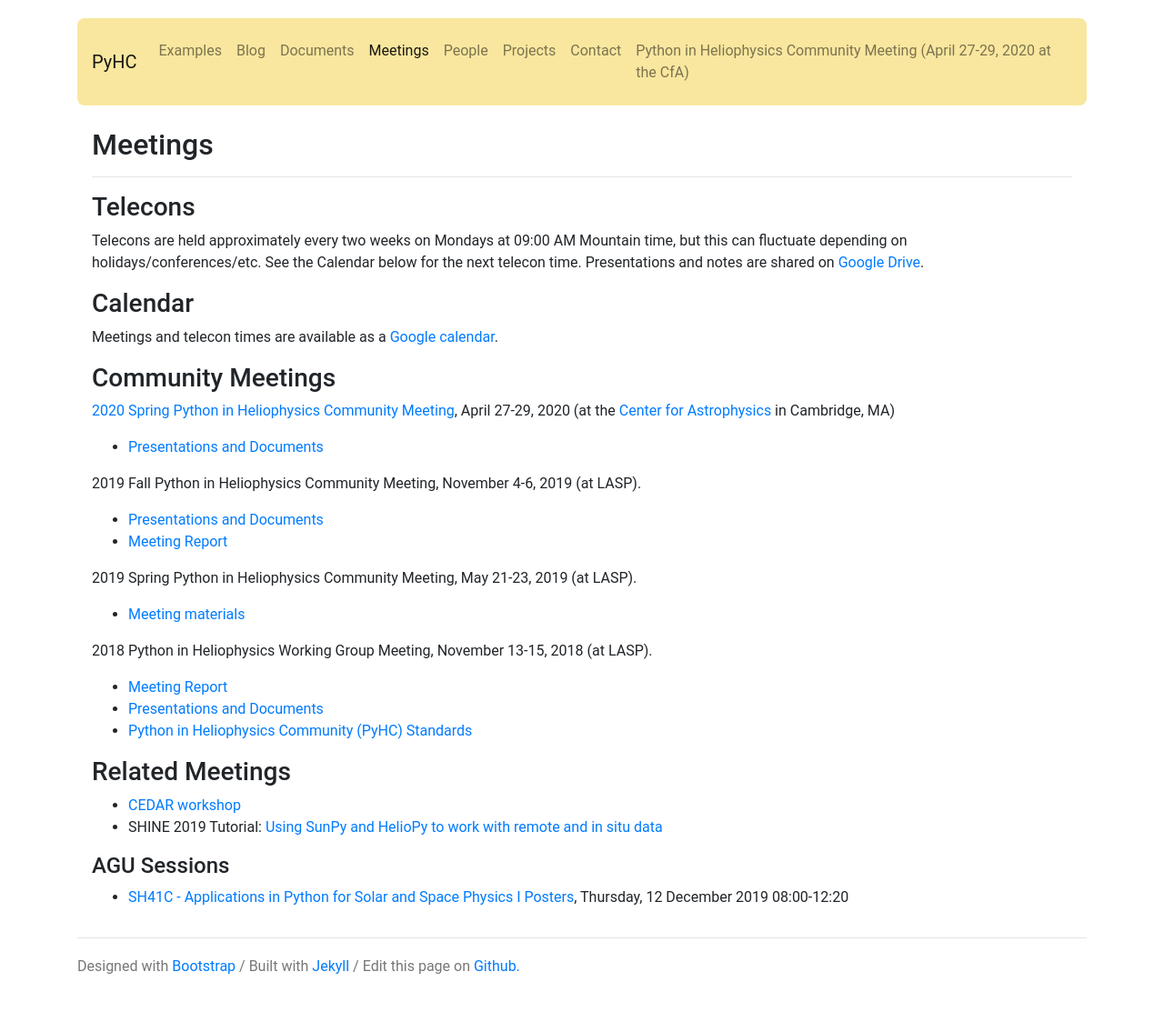
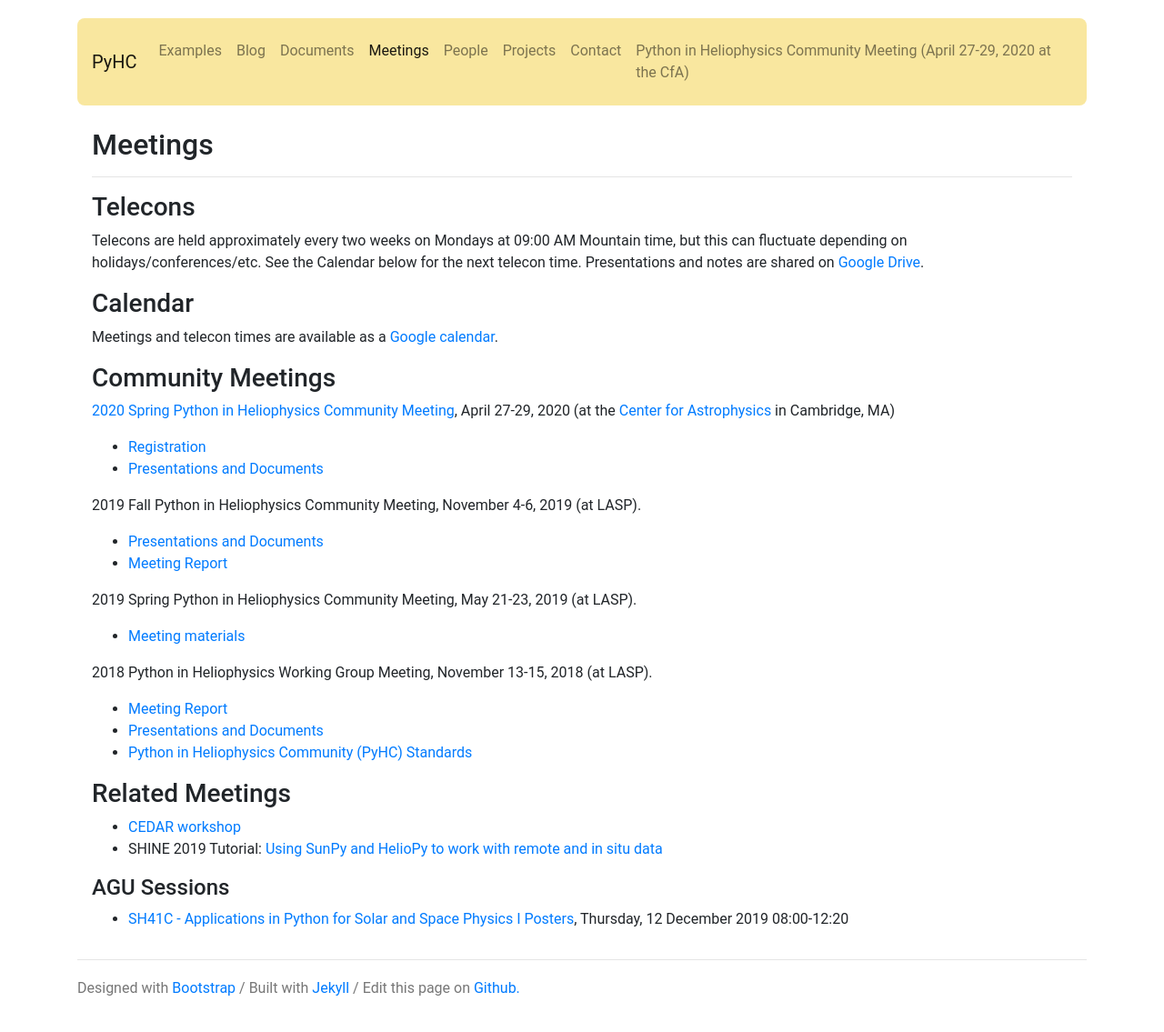
Before and after one commit to heliophysicsPy/heliophysicsPy.github.io, a Jekyll site: the page built from _pages/meetings.md, in a window 1280 px wide. Shown: the whole page at 91% size. Built offline with Jekyll 4.4.1, drawn with Linux system fonts in a browser that asks for light colours; nearby versions of some CDN libraries; before the commit the page ends 1111 px from its top, so only the background shows below that.

Commit message:
Add spring 2020 registration link on meetings page

```diff
--- a/_pages/meetings.md
+++ b/_pages/meetings.md
@@ -16,6 +16,7 @@ Meetings and telecon times are available as a [Google calendar](https://calendar
 
 [2020 Spring Python in Heliophysics Community Meeting]({% link _pages/meetings/april2020.md %}),
 April 27-29, 2020 (at the [Center for Astrophysics](https://www.cfa.harvard.edu/) in Cambridge, MA)
+* [Registration](https://forms.gle/fYxWXWccyTZxnVUH9)
 * [Presentations and Documents](https://drive.google.com/drive/u/0/folders/1vONfB6hf0y-VVOPj1748R3U9agFyq0iV)
 
 2019 Fall Python in Heliophysics Community Meeting, November 4-6, 2019 (at LASP).
```
